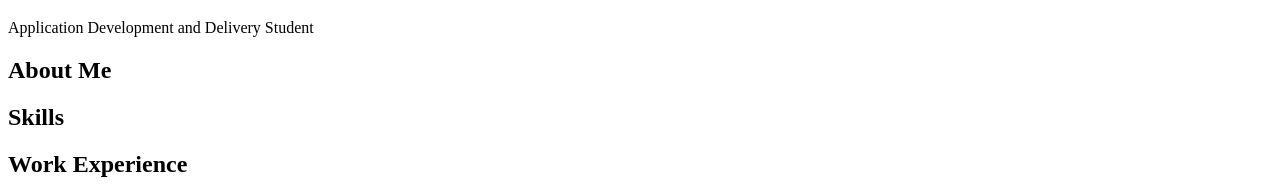
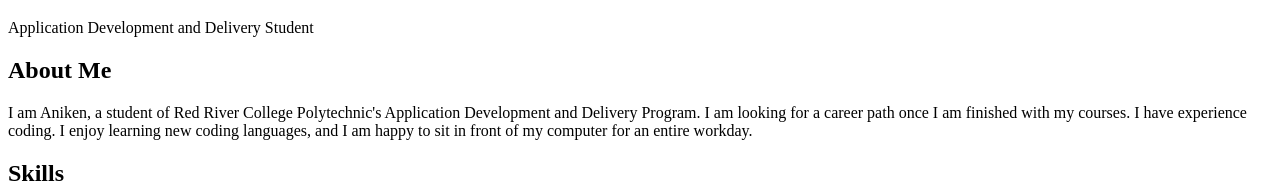
Before and after one commit to anikenskywalker99/fed-assignment-1, a plain HTML site: page resume/index.html in a window 1280 px wide. Shown: the part 61-256 px from the top of the page. Drawn offline with Linux system fonts and the light colour scheme.

Commit message:
Added content to my about section.

```diff
--- a/resume/index.html
+++ b/resume/index.html
@@ -14,6 +14,7 @@
         <main class="main-content">
             <section id="about">
                 <h2>About Me</h2>
+                <p>I am Aniken, a student of Red River College Polytechnic's Application Development and Delivery Program.  I am looking for a career path once I am finished with my courses.  I have experience coding.  I enjoy learning new coding languages, and I am happy to sit in front of my computer for an entire workday.</p>
             </section>
             <section id="skills">
                 <h2>Skills</h2>
```
